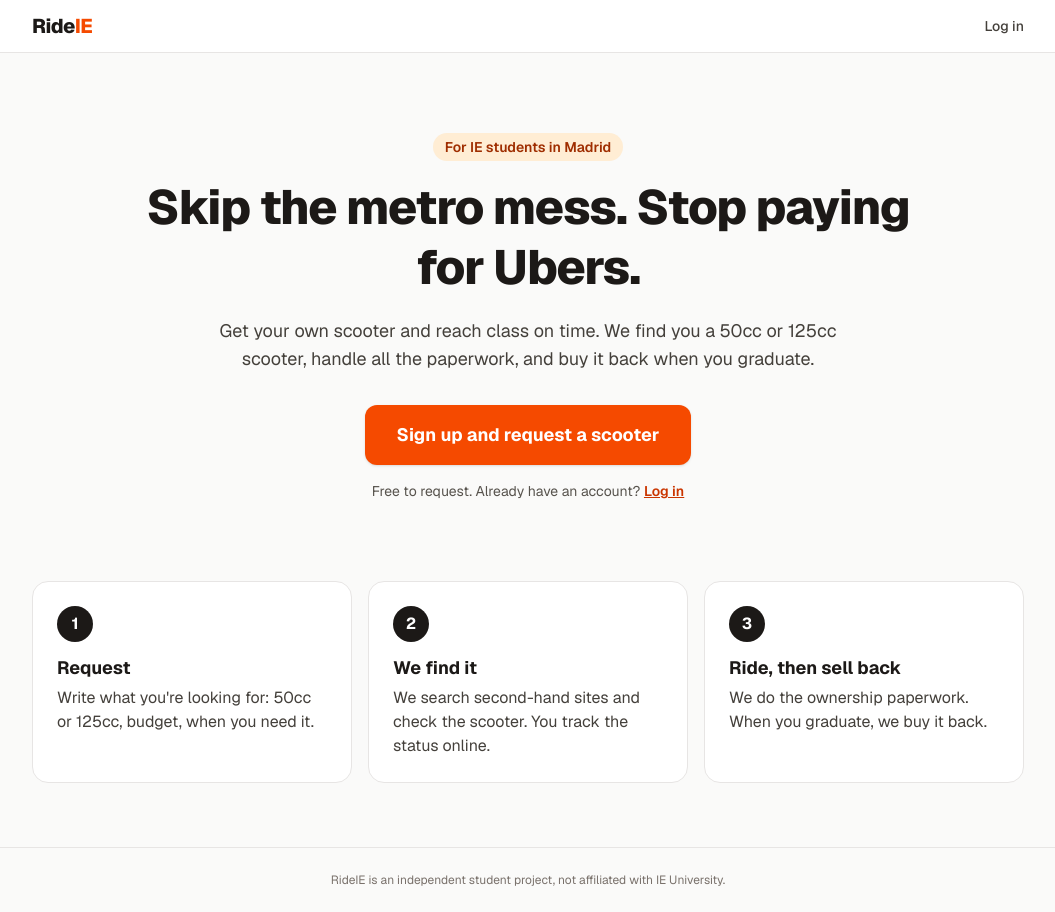
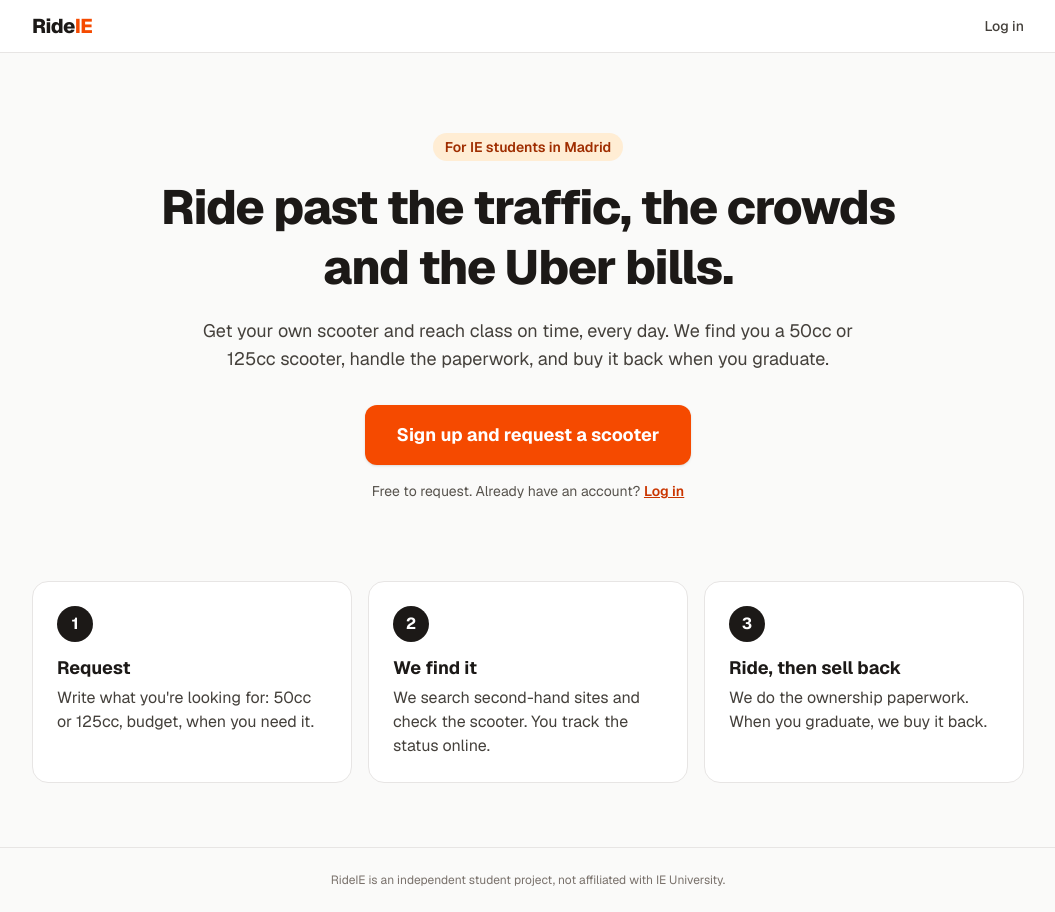
Before and after one commit to Albibike/rideie, a Next.js app: page / in a window 1280 px wide. Shown: the whole page, without its empty margins (112-1167 px from the left). Built offline with nearby package versions, Linux system fonts and the light colour scheme; no server answers.

Commit message:
Landing headline: ride past the traffic, the crowds and the Uber bills
Co-Authored-By: Claude Opus 5.5 <noreply@anthropic.com>

```diff
--- a/src/app/page.tsx
+++ b/src/app/page.tsx
@@ -9,11 +9,11 @@ export default function Home() {
           For IE students in Madrid
         </p>
         <h1 className="mx-auto max-w-3xl text-4xl font-extrabold leading-tight tracking-tight sm:text-5xl">
-          Skip the metro mess. Stop paying for Ubers.
+          Ride past the traffic, the crowds and the Uber bills.
         </h1>
         <p className="mx-auto mt-5 max-w-2xl text-lg text-stone-700">
-          Get your own scooter and reach class on time. We find you a 50cc or 125cc scooter,
-          handle all the paperwork, and buy it back when you graduate.
+          Get your own scooter and reach class on time, every day. We find you a 50cc or 125cc
+          scooter, handle the paperwork, and buy it back when you graduate.
         </p>
         <Link
           href="/signup"
```
